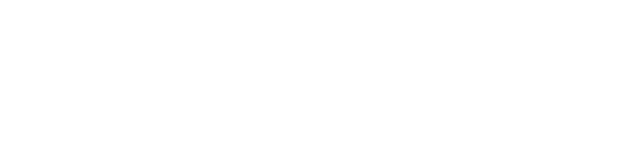
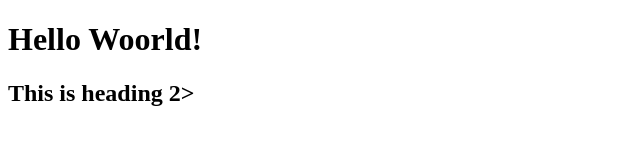
Before and after one commit to aalexandrr1/frontend-22, a plain HTML site: page homework_1/index.html in a window 1280 px wide. Shown: the whole page, without its empty margins (0-640 px from the left). Drawn offline with Linux system fonts and the light colour scheme.

Commit message:
add heading 2 to index.html in homework_1

```diff
--- a/homework_1/index.html
+++ b/homework_1/index.html
@@ -2,8 +2,9 @@
 <html>
 <head>
     <meta charset="UTF-8">
-    <title>Lesson 3</title>
 </head>
 <body>
+    <h1>Hello Woorld!</h1>
+    <h2>This is heading 2></h2>
 </body>
 </html>
```
Also changed, not shown: homework_1/hello.txt.
